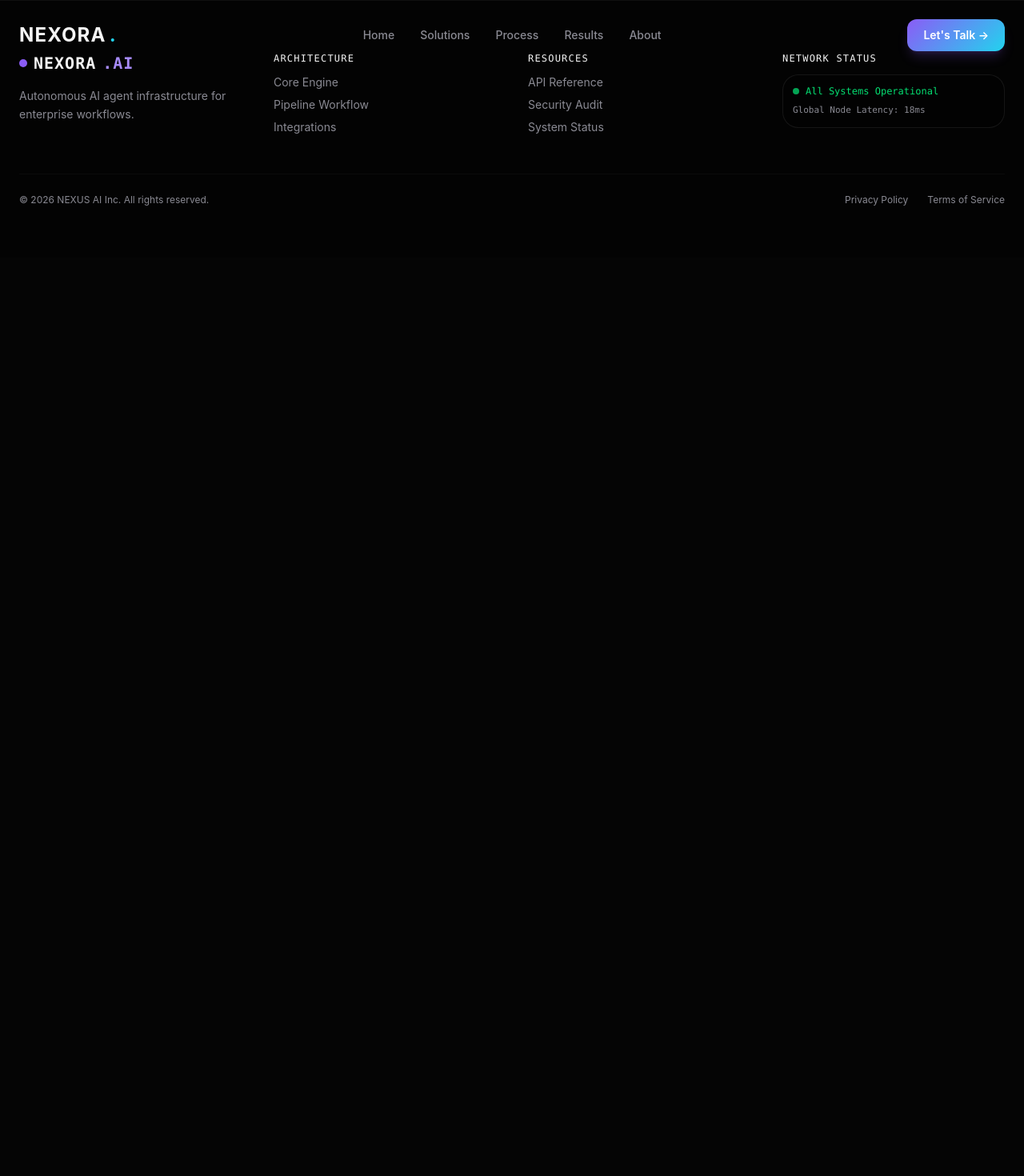
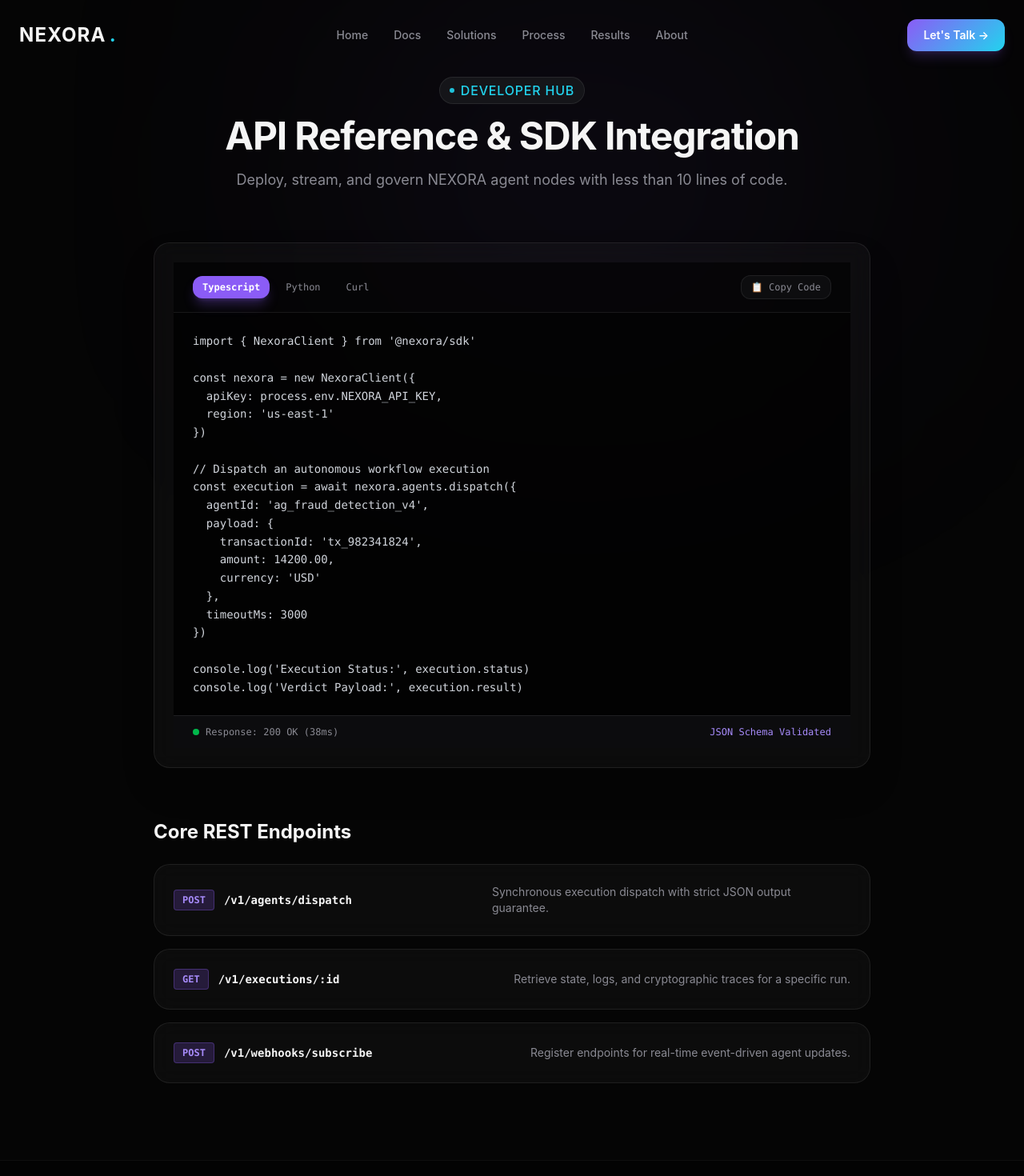
Before and after one commit to devheshmati/Landingpage_NEXORA, a Nuxt app in the folder frontend/: page /docs in a window 1280 px wide. Shown: the top 1470 px of the page at 80% size. Before the commit the page ends 800 px from the top, so only its background shows below. Built offline with nearby package versions, Linux system fonts and the light colour scheme.

Commit message:
add docs page and link

```diff
--- a/frontend/app/components/layouts/Header.vue
+++ b/frontend/app/components/layouts/Header.vue
@@ -42,6 +42,9 @@ onUnmounted(() => {
       >
         <NuxtLink to="/" class="hover:text-main-text transition-colors"
           >Home</NuxtLink
+        >
+        <NuxtLink to="/docs" class="hover:text-main-text transition-colors"
+          >Docs</NuxtLink
         >
         <a href="#services" class="hover:text-main-text transition-colors"
           >Solutions</a
--- /dev/null
+++ b/frontend/app/pages/docs.vue
@@ -0,0 +1,232 @@
+<script setup lang="ts">
+import { ref, computed, onMounted, onUnmounted } from "vue";
+
+useSeoMeta({
+  title: "Developer Documentation & API — NEXORA",
+  description:
+    "Integrate NEXORA autonomous agent pipelines into your applications using our high-throughput gRPC, REST, and SDK interfaces.",
+});
+
+const activeTab = ref<"typescript" | "python" | "curl">("typescript");
+const copied = ref(false);
+
+const codeSnippets = {
+  typescript: `import { NexoraClient } from '@nexora/sdk'
+
+const nexora = new NexoraClient({
+  apiKey: process.env.NEXORA_API_KEY,
+  region: 'us-east-1'
+})
+
+// Dispatch an autonomous workflow execution
+const execution = await nexora.agents.dispatch({
+  agentId: 'ag_fraud_detection_v4',
+  payload: {
+    transactionId: 'tx_982341824',
+    amount: 14200.00,
+    currency: 'USD'
+  },
+  timeoutMs: 3000
+})
+
+console.log('Execution Status:', execution.status)
+console.log('Verdict Payload:', execution.result)`,
+
+  python: `from nexora import NexoraClient
+import os
+
+client = NexoraClient(
+    api_key=os.getenv("NEXORA_API_KEY"),
+    region="us-east-1"
+)
+
+# Dispatch an autonomous workflow execution
+execution = client.agents.dispatch(
+    agent_id="ag_fraud_detection_v4",
+    payload={
+        "transaction_id": "tx_982341824",
+        "amount": 14200.00,
+        "currency": "USD"
+    },
+    timeout_ms=3000
+)
+
+print(f"Execution Status: {execution.status}")
+print(f"Verdict Payload: {execution.result}")`,
+
+  curl: `curl -X POST https://api.nexora.ai/v1/agents/dispatch \\
+  -H "Authorization: Bearer $NEXORA_API_KEY" \\
+  -H "Content-Type: application/json" \\
+  -d '{
+    "agent_id": "ag_fraud_detection_v4",
+    "payload": {
+      "transaction_id": "tx_982341824",
+      "amount": 14200.00,
+      "currency": "USD"
+    },
+    "timeout_ms": 3000
+  }'`,
+};
+
+const currentCode = computed(() => codeSnippets[activeTab.value]);
+
+function copyCode() {
+  navigator.clipboard.writeText(currentCode.value);
+  copied.value = true;
+  setTimeout(() => {
+    copied.value = false;
+  }, 2000);
+}
+
+const endpoints = [
+  {
+    method: "POST",
+    path: "/v1/agents/dispatch",
+    desc: "Synchronous execution dispatch with strict JSON output guarantee.",
+  },
+  {
+    method: "GET",
+    path: "/v1/executions/:id",
+    desc: "Retrieve state, logs, and cryptographic traces for a specific run.",
+  },
+  {
+    method: "POST",
+    path: "/v1/webhooks/subscribe",
+    desc: "Register endpoints for real-time event-driven agent updates.",
+  },
+];
+
+const heroRef = ref<HTMLElement | null>(null);
+let ctx: any = null;
+const { $gsap } = useNuxtApp();
+
+onMounted(() => {
+  if (!import.meta.client || !$gsap) return;
+
+  ctx = $gsap.context(() => {
+    if (heroRef.value) {
+      $gsap.from(heroRef.value.children, {
+        opacity: 0,
+        y: 25,
+        duration: 0.8,
+        stagger: 0.12,
+        ease: "power3.out",
+      });
+    }
+  });
+});
+
+onUnmounted(() => {
+  ctx?.revert();
+});
+</script>
+
+<template>
+  <div class="py-section relative overflow-hidden">
+    <!-- Ambient Background Lighting -->
+    <div
+      class="absolute top-10 left-1/3 w-[600px] h-[350px] bg-primary/10 rounded-full blur-[180px] pointer-events-none"
+    />
+
+    <div class="container mx-auto px-6 relative z-10 space-y-16">
+      <!-- Hero Header -->
+      <div ref="heroRef" class="max-w-3xl mx-auto text-center space-y-4">
+        <UiBadge>Developer Hub</UiBadge>
+        <h1
+          class="text-4xl md:text-5xl font-bold tracking-tight text-main-text"
+        >
+          API Reference & SDK Integration
+        </h1>
+        <p class="text-muted-text text-lg leading-relaxed">
+          Deploy, stream, and govern NEXORA agent nodes with less than 10 lines
+          of code.
+        </p>
+      </div>
+
+      <!-- Interactive Code Snippet Card -->
+      <div class="max-w-4xl mx-auto">
+        <UiGlassCard class="p-0 overflow-hidden border-primary/30 shadow-2xl">
+          <!-- Top Bar: Tabs & Copy Button -->
+          <div
+            class="flex items-center justify-between px-6 py-4 bg-black/60 border-b border-ui-border"
+          >
+            <div class="flex items-center gap-2">
+              <button
+                v-for="tab in ['typescript', 'python', 'curl'] as const"
+                :key="tab"
+                @click="activeTab = tab"
+                :class="[
+                  'px-3 py-1.5 rounded-md text-xs font-mono transition-all duration-200 capitalize',
+                  activeTab === tab
+                    ? 'bg-primary text-white font-bold shadow-lg shadow-primary/30'
+                    : 'text-muted-text hover:text-main-text hover:bg-surface',
+                ]"
+              >
+                {{ tab }}
+              </button>
+            </div>
+
+            <button
+              @click="copyCode"
+              class="text-xs font-mono text-muted-text hover:text-main-text bg-surface hover:bg-ui-border/50 px-3 py-1.5 rounded-md border border-ui-border transition-colors flex items-center gap-1.5"
+            >
+              <span v-if="copied" class="text-green-400">✓ Copied</span>
+              <span v-else>📋 Copy Code</span>
+            </button>
+          </div>
+
+          <!-- Code View Area -->
+          <div
+            class="p-6 bg-black/80 font-mono text-xs md:text-sm text-gray-300 overflow-x-auto leading-relaxed"
+          >
+            <pre><code>{{ currentCode }}</code></pre>
+          </div>
+
+          <!-- Live Output Preview Bar -->
+          <div
+            class="px-6 py-3 bg-surface/80 border-t border-ui-border text-xs font-mono flex items-center justify-between text-muted-text"
+          >
+            <div class="flex items-center gap-2">
+              <span class="w-2 h-2 rounded-full bg-green-500 animate-pulse" />
+              <span>Response: 200 OK (38ms)</span>
+            </div>
+            <span class="text-primary-light">JSON Schema Validated</span>
+          </div>
+        </UiGlassCard>
+      </div>
+
+      <!-- API Endpoints Overview -->
+      <div class="max-w-4xl mx-auto space-y-6">
+        <h2 class="text-2xl font-bold text-main-text">Core REST Endpoints</h2>
+        <div class="space-y-4">
+          <UiGlassCard
+            v-for="(ep, idx) in endpoints"
+            :key="idx"
+            class="p-5 flex flex-col md:flex-row md:items-center justify-between gap-4 border-ui-border/80"
+          >
+            <div class="flex items-center gap-3">
+              <span
+                class="px-2.5 py-1 rounded font-mono text-xs font-bold bg-primary/20 text-primary-light border border-primary/30"
+              >
+                {{ ep.method }}
+              </span>
+              <span class="font-mono text-sm text-main-text font-semibold">{{
+                ep.path
+              }}</span>
+            </div>
+            <p class="text-muted-text text-xs md:text-sm font-sans max-w-md">
+              {{ ep.desc }}
+            </p>
+          </UiGlassCard>
+        </div>
+      </div>
+    </div>
+  </div>
+</template>
+
+<style scoped>
+pre {
+  white-space: pre-wrap;
+  word-break: break-word;
+}
+</style>
```
